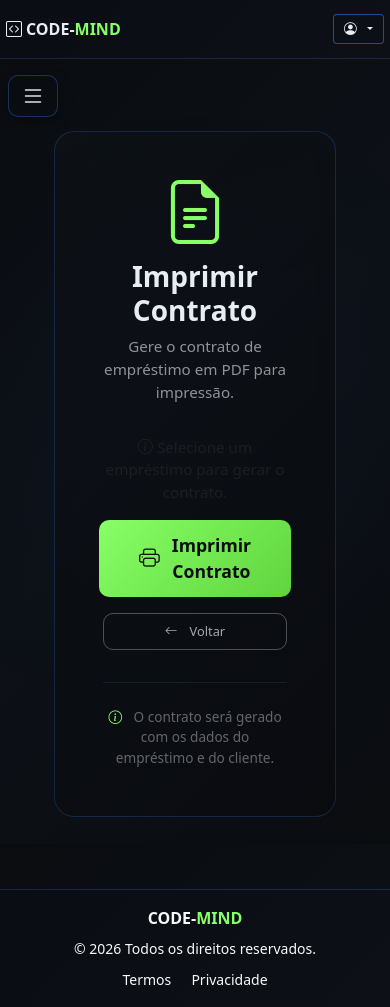
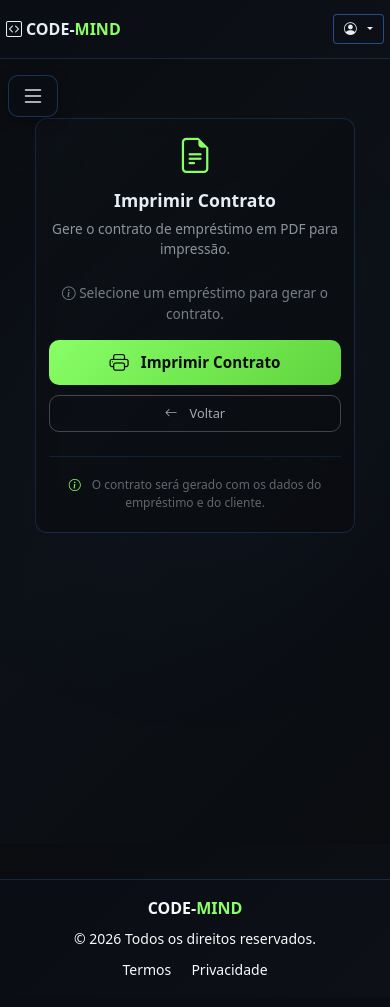
Before and after one commit to Code-ops868/SISTEMA-DE-GESTAO-DE-EMPRESTIMOS-CODE-MIND, a Django app: template microcredito_app/templates/contrato/contrato.html in a window 390 px wide. After the commit the page ends 975 px from the top, so only its background shows below. Run offline with Django 5.2, Linux system fonts and the light colour scheme; the template is opened without the code that fills it, so the values that code supplies are empty; parts of the project's set-up code (start-up, migrations or seed data) failed here and were passed over; some libraries are stand-ins or nearby versions.

Commit message:
fix: Melhorar responsividade do contrato.html - reduzir margens laterais

```diff
--- a/microcredito_app/templates/contrato/contrato.html
+++ b/microcredito_app/templates/contrato/contrato.html
@@ -9,31 +9,34 @@
         display: flex;
         flex-direction: column;
         align-items: center;
-        justify-content: center;
+        justify-content: flex-start;
         min-height: 70vh;
-        padding: 2rem;
+        padding: 2rem 1rem;
+        max-width: 100%;
+        width: 100%;
     }
 
     .contrato-card {
         background: linear-gradient(135deg, rgba(13, 17, 23, 0.9), rgba(10, 12, 16, 0.95));
         border: 1px solid rgba(56, 139, 253, 0.2);
         border-radius: 20px;
-        padding: 3rem;
+        padding: 2.5rem 2rem;
         text-align: center;
-        max-width: 600px;
+        max-width: 750px;
         width: 100%;
         backdrop-filter: blur(10px);
+        margin: 0 auto;
     }
 
     .contrato-card .icon {
-        font-size: 4rem;
+        font-size: 3.5rem;
         color: #88ff66;
         margin-bottom: 1rem;
     }
 
     .contrato-card h2 {
         color: #e6edf3;
-        font-size: 1.75rem;
+        font-size: 1.6rem;
         font-weight: 600;
         margin-bottom: 0.5rem;
     }
@@ -41,7 +44,7 @@
     .contrato-card p {
         color: rgba(230, 237, 243, 0.6);
         font-size: 0.95rem;
-        margin-bottom: 2rem;
+        margin-bottom: 1.5rem;
     }
 
     .btn-print {
@@ -51,7 +54,7 @@
         border-radius: 10px;
         color: #0a0c10;
         font-weight: 600;
-        font-size: 1.1rem;
+        font-size: 1.05rem;
         display: inline-flex;
         align-items: center;
         gap: 0.75rem;
@@ -66,17 +69,17 @@
     }
 
     .btn-print i {
-        font-size: 1.3rem;
+        font-size: 1.2rem;
     }
 
     .btn-secondary {
         background: transparent;
-        border: 1px solid rgba(230, 237, 243, 0.3);
+        border: 1px solid rgba(230, 237, 243, 0.25);
         padding: 0.75rem 2.5rem;
         border-radius: 10px;
         color: rgba(230, 237, 243, 0.7);
         font-weight: 500;
-        font-size: 1.1rem;
+        font-size: 1.05rem;
         display: inline-flex;
         align-items: center;
         gap: 0.75rem;
@@ -86,15 +89,15 @@
     }
 
     .btn-secondary:hover {
-        border-color: rgba(230, 237, 243, 0.6);
+        border-color: rgba(230, 237, 243, 0.5);
         color: #e6edf3;
         background: rgba(230, 237, 243, 0.05);
         transform: translateY(-2px);
     }
 
     .contrato-info {
-        margin-top: 2rem;
-        padding-top: 1.5rem;
+        margin-top: 1.5rem;
+        padding-top: 1.2rem;
         border-top: 1px solid rgba(56, 139, 253, 0.15);
         color: rgba(230, 237, 243, 0.4);
         font-size: 0.85rem;
@@ -110,28 +113,110 @@
         gap: 1rem;
         justify-content: center;
         flex-wrap: wrap;
+        margin-top: 0.5rem;
     }
 
     .info-emprestimo {
         background: rgba(136, 255, 102, 0.05);
         border: 1px solid rgba(136, 255, 102, 0.15);
         border-radius: 10px;
-        padding: 1rem 1.5rem;
-        margin: 1rem 0;
+        padding: 0.8rem 1.2rem;
+        margin: 0.8rem 0 1.5rem 0;
         text-align: left;
+        width: 100%;
     }
 
     .info-emprestimo .row {
         display: flex;
         justify-content: space-between;
-        padding: 0.25rem 0;
+        padding: 0.2rem 0;
         color: #e6edf3;
         font-size: 0.9rem;
+        border-bottom: 1px solid rgba(136, 255, 102, 0.05);
+    }
+
+    .info-emprestimo .row:last-child {
+        border-bottom: none;
     }
 
     .info-emprestimo .row span:last-child {
         color: #88ff66;
         font-weight: 600;
+    }
+
+    .text-muted {
+        color: rgba(230, 237, 243, 0.5) !important;
+        margin: 1rem 0;
+    }
+
+    /* ============================================ */
+    /* RESPONSIVIDADE */
+    /* ============================================ */
+
+    @media (max-width: 768px) {
+        .contrato-container {
+            padding: 1.2rem 0.8rem;
+            min-height: auto;
+        }
+
+        .contrato-card {
+            padding: 1.8rem 1.2rem;
+            border-radius: 16px;
+        }
+
+        .contrato-card h2 {
+            font-size: 1.3rem;
+        }
+
+        .contrato-card .icon {
+            font-size: 2.8rem;
+        }
+
+        .btn-print,
+        .btn-secondary {
+            width: 100%;
+            justify-content: center;
+            padding: 0.7rem 1.5rem;
+            font-size: 0.95rem;
+        }
+
+        .btn-group {
+            flex-direction: column;
+            gap: 0.6rem;
+        }
+
+        .info-emprestimo .row {
+            font-size: 0.85rem;
+            flex-wrap: wrap;
+            gap: 0.2rem;
+        }
+
+        .contrato-info {
+            font-size: 0.75rem;
+        }
+    }
+
+    @media (max-width: 480px) {
+        .contrato-card {
+            padding: 1.2rem 0.8rem;
+            border-radius: 12px;
+        }
+
+        .contrato-card h2 {
+            font-size: 1.1rem;
+        }
+
+        .contrato-card p {
+            font-size: 0.85rem;
+        }
+
+        .info-emprestimo .row {
+            font-size: 0.78rem;
+        }
+
+        .contrato-card .icon {
+            font-size: 2.2rem;
+        }
     }
 </style>
 {% endblock %}
```
